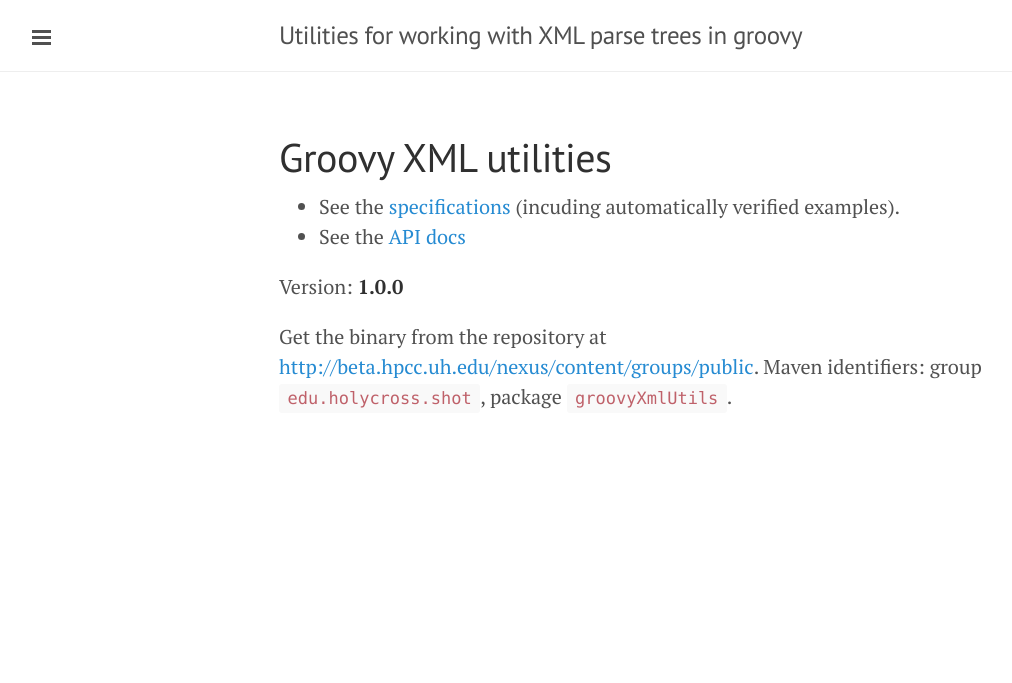
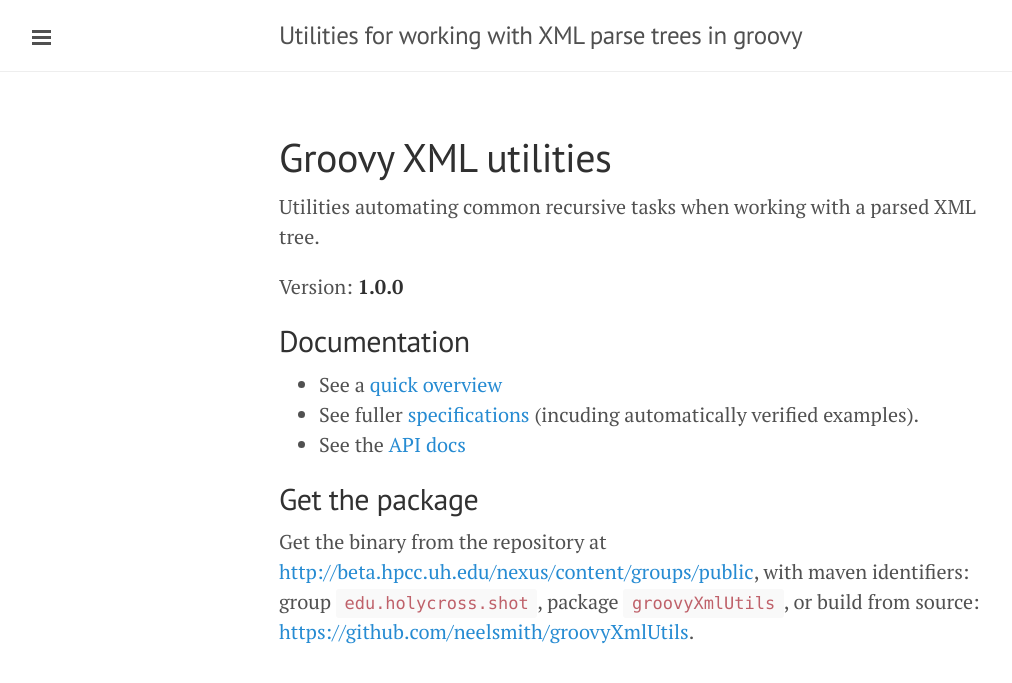
Before and after one commit to neelsmith/groovyXmlUtils, a Jekyll site: the page built from index.md, in a window 1280 px wide. Shown: the top 683 px of the page, without its empty margins (1-1013 px from the left). Built offline with Jekyll 4.4.1, drawn with Linux system fonts in a browser that asks for light colours; Markdown is read by kramdown in place of the engine named in the settings.

Commit message:
Add quick overview

```diff
--- a/index.md
+++ b/index.md
@@ -4,10 +4,19 @@ title: "Groovy XML utilities"
 ---
 
 
-
-- See the [specifications](documentation/XmlUtils.html) (incuding automatically verified examples).
-- See the [API docs](api/index.html)
+Utilities automating common recursive tasks when working with a parsed XML tree.
 
 Version: **1.0.0**
 
-Get the binary from the repository at <http://beta.hpcc.uh.edu/nexus/content/groups/public>.  Maven identifiers: group `edu.holycross.shot`, package `groovyXmlUtils`.
+
+## Documentation
+
+- See a [quick overview](quick_overview)
+- See fuller [specifications](documentation/XmlUtils.html) (incuding automatically verified examples).
+- See the [API docs](api/index.html)
+
+
+
+## Get the package
+
+Get the binary from the repository at <http://beta.hpcc.uh.edu/nexus/content/groups/public>, with maven identifiers: group `edu.holycross.shot`, package `groovyXmlUtils`, or build from source: <https://github.com/neelsmith/groovyXmlUtils>.
```
Also changed, not shown: quick_overview.md (added, +46 -0 lines).
